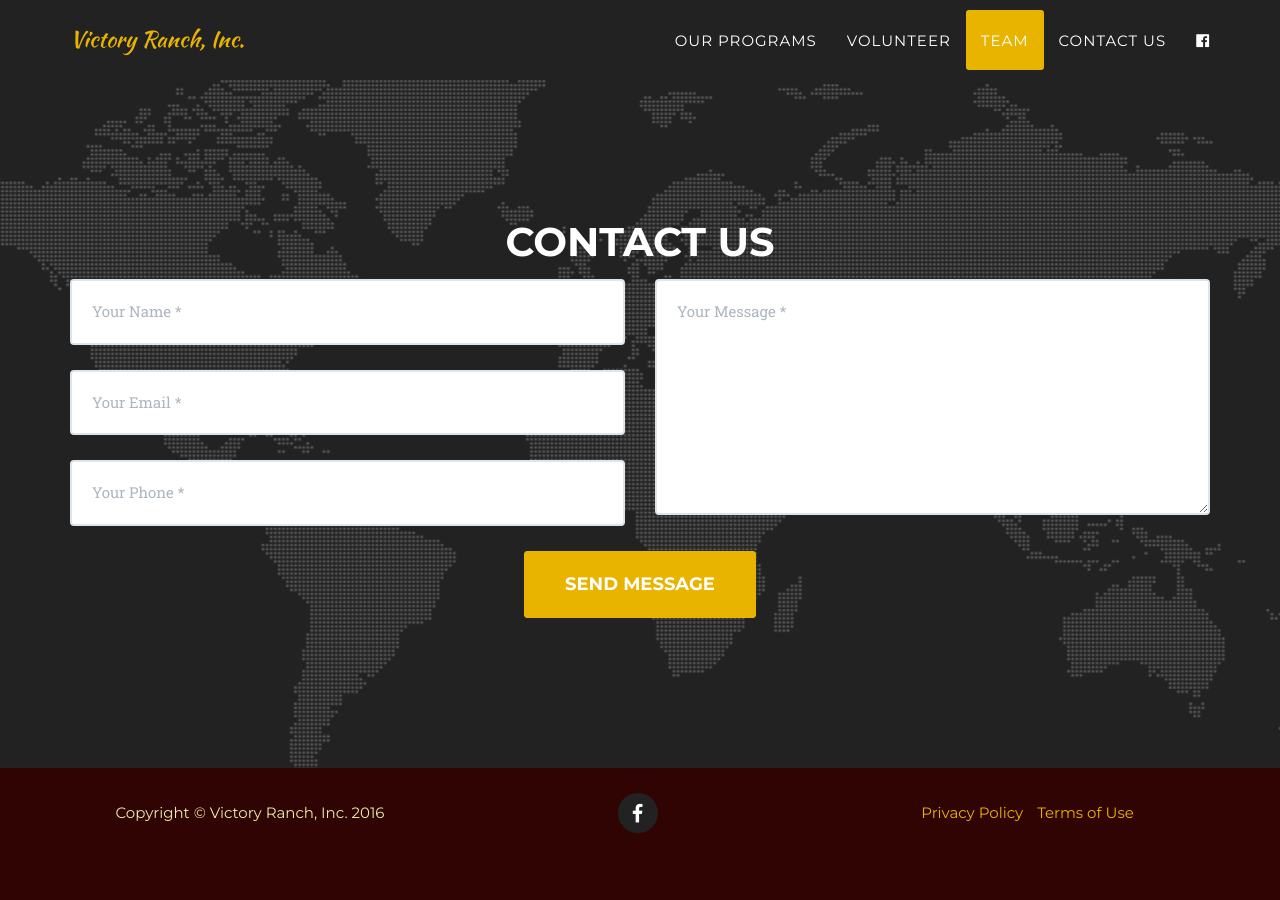
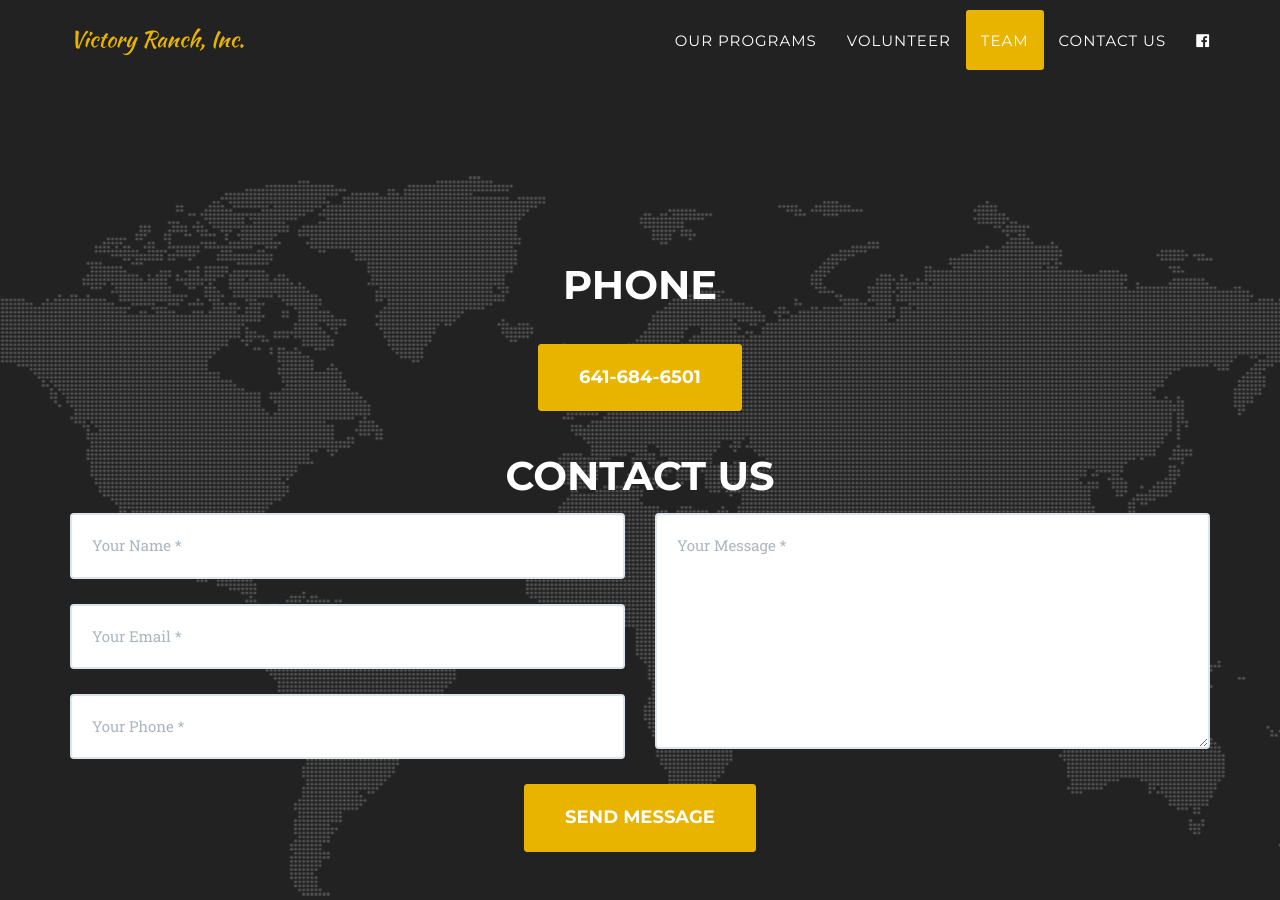
Before and after one commit to TirelessWake/victoryranchiowa, a Jekyll site: the page built from index.html, in a window 1280 px wide and 900 px high, scrolled down 5341 px. Built offline with Jekyll 4.4.1, drawn with Linux system fonts in a browser that asks for light colours; some web fonts are replaced; before the commit the page ends 6199 px from its top, so only the background shows below that.

Commit message:
added phone button under contact section

```diff
--- a/_includes/contact.html
+++ b/_includes/contact.html
@@ -1,5 +1,16 @@
 <section id="contact">
         <div class="container">
+
+            <div class="row">
+                <div class=" col-lg-12 text-center">
+                   <br> <br><h2 class="section-heading text-muted">Phone</h2><br>
+                    </h3></div>
+            </div>
+            <div class= "text-center">
+                <a href="tel:6416846501" class="page-scroll btn btn-xl  "><div>641-684-6501</div></a>
+              </br></br></br>
+            </div>
+
             <div class="row">
                 <div class="col-lg-12 text-center">
                     <h2 class="section-heading">Contact Us</h2>
```
